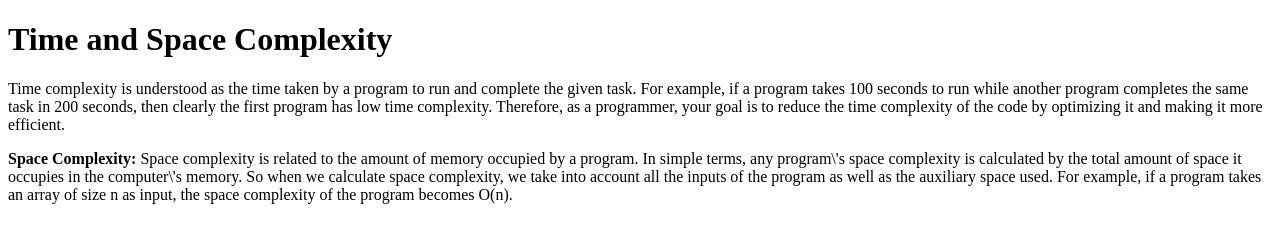
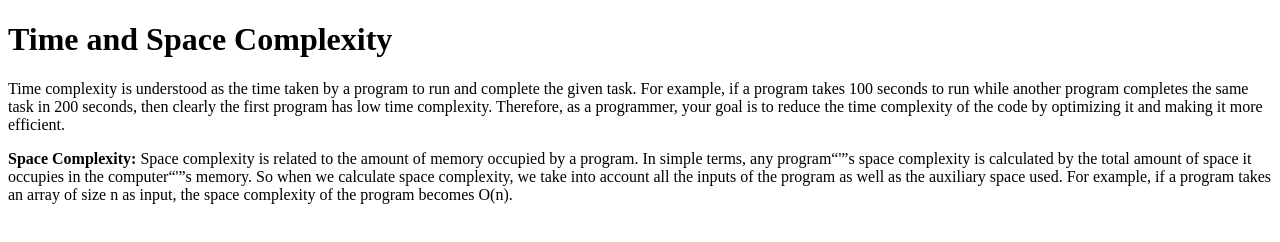
Before and after one commit to acciojob/time-and-space-complexity-ialloyd, a website: page main.html in a window 1280 px wide. Drawn offline with Linux system fonts and the light colour scheme.

Commit message:
created a submission

```diff
--- a/main.html
+++ b/main.html
@@ -10,7 +10,7 @@
 
 	<h1>Time and Space Complexity</h1>
 	<p>Time complexity is understood as the time taken by a program to run and complete the given task. For example, if a program takes 100 seconds to run while another program completes the same task in 200 seconds, then clearly the first program has low time complexity. Therefore, as a programmer, your goal is to reduce the time complexity of the code by optimizing it and making it more efficient.</p>
-	<p><b>Space Complexity:</b> Space complexity is related to the amount of memory occupied by a program. In simple terms, any program\'s space complexity is calculated by the total amount of space it occupies in the computer\'s memory. So when we calculate space complexity, we take into account all the inputs of the program as well as the auxiliary space used. For example, if a program takes an array of size n as input, the space complexity of the program becomes O(n).</p>
+	<p><b>Space Complexity:</b> Space complexity is related to the amount of memory occupied by a program. In simple terms, any program<q>'</q>s space complexity is calculated by the total amount of space it occupies in the computer<q>'</q>s memory. So when we calculate space complexity, we take into account all the inputs of the program as well as the auxiliary space used. For example, if a program takes an array of size n as input, the space complexity of the program becomes O(n).</p>
 
 </body>
 
```
